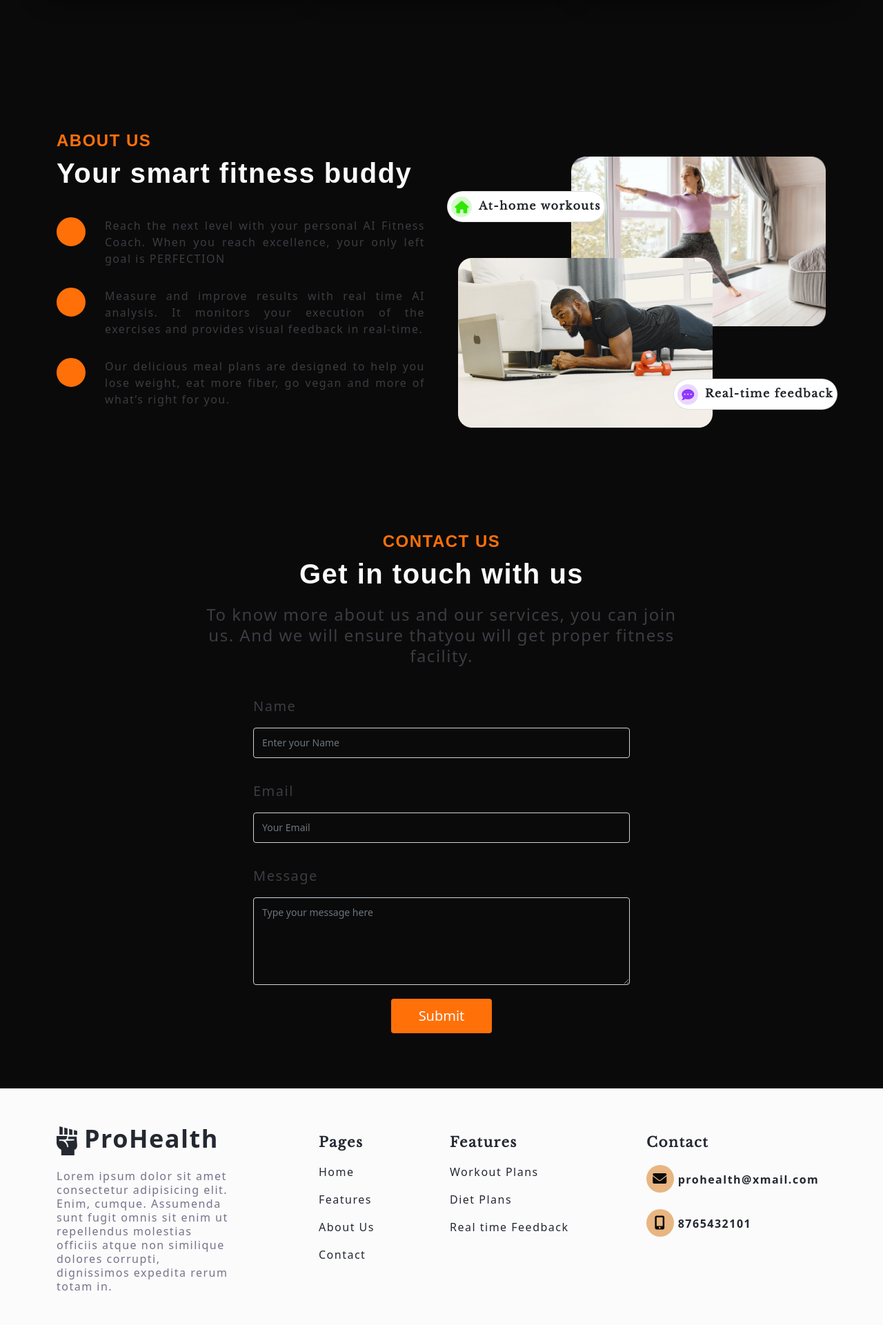
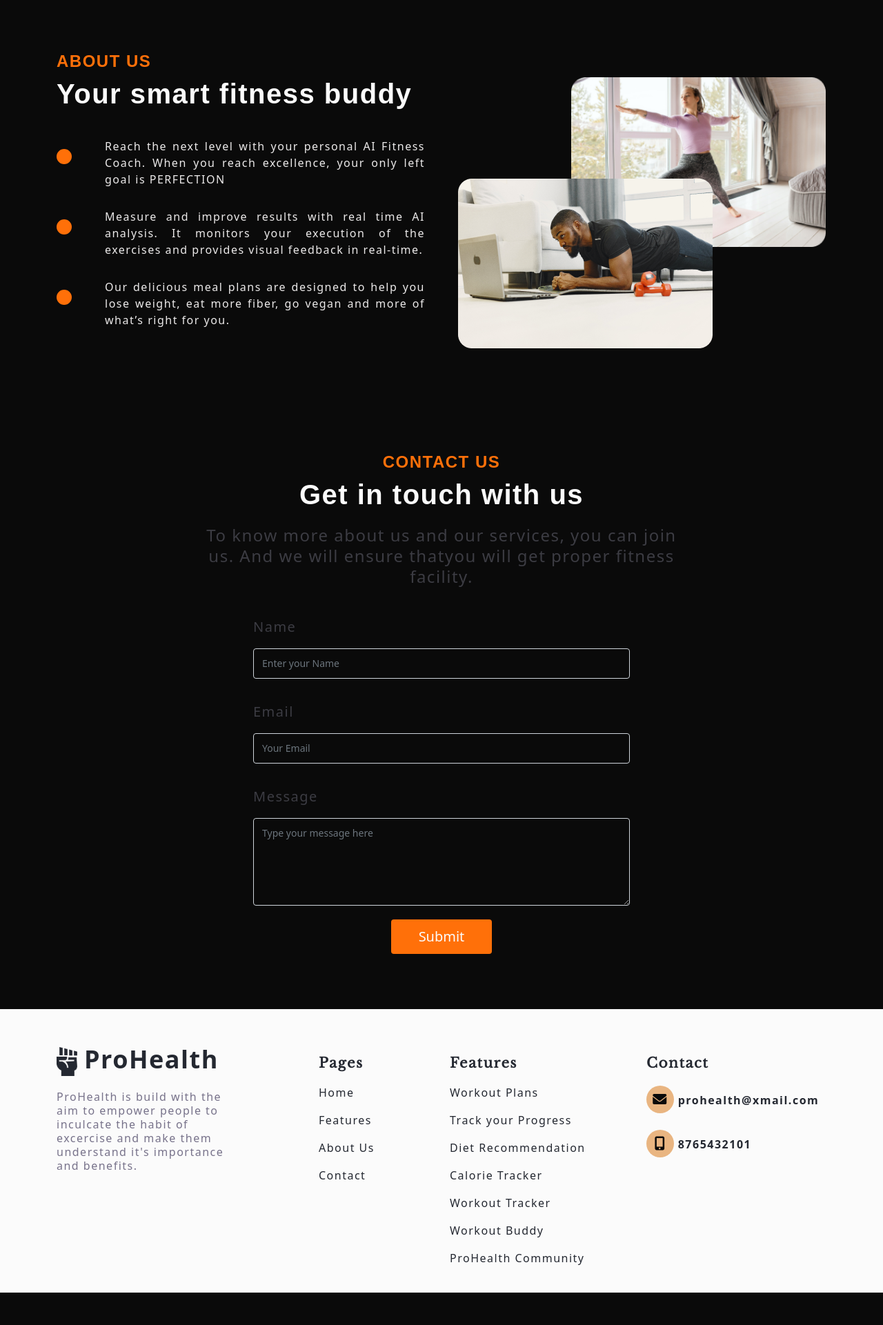
Before and after one commit to sneha2909/prohealth, a Django app: page / in a window 1280 px wide. Shown: the part 1182-3103 px from the top of the page at 69% size. After the commit the page ends 3056 px from the top, so only its background shows below. Run offline with Django 3.2, Linux system fonts and the light colour scheme; some libraries are stand-ins or nearby versions.

Commit message:
changes made in homepage

```diff
--- a/webapp/static/webapp/css/style.css
+++ b/webapp/static/webapp/css/style.css
@@ -259,8 +259,8 @@ nav.scrolled  .active{
   display: flex;
   align-items: center;
   justify-content: center;
-  width: 42px;
-  height: 42px;
+  width: 22px;
+  height: 22px;
   border: 2px solid #FF7009;;
   border-radius: 50px;
   background: #FF7009;;
@@ -275,7 +275,7 @@ nav.scrolled  .active{
   margin-left: 70px;
   line-height: 24px;
   font-size: 16px;
-  color: #3C3C43;
+  color: #eceaea;
   text-align: justify;
 }
 
@@ -284,7 +284,7 @@ nav.scrolled  .active{
 	z-index: 1;
   margin-top: -30px;
 }
-.about-image .card.card-1{
+/* .about-image .card.card-1{
   position: absolute;
   top: 50px;
   left: -180px;
@@ -297,7 +297,7 @@ nav.scrolled  .active{
   right: -250px;
   padding: 5px;
   border-radius: 33px;
-}
+} */
 .about-image .icon{
   background: rgba(48, 231, 2, 0.2);
   color: #30E702;
--- a/webapp/templates/webapp/home.html
+++ b/webapp/templates/webapp/home.html
@@ -32,14 +32,45 @@
                     <span class="navbar-toggler-icon"></span>
                     <span class="navbar-toggler-icon"></span>
                 </button>
-                <div class="collapse navbar-collapse" id="navbarSupportedContent">
+                <!-- <div class="collapse navbar-collapse" id="navbarSupportedContent"> -->
                 <ul class="navbar-nav ms-auto">
                     <li class="nav-item">
                         <a class="nav-link active" aria-current="page" href="#hero">Home</a>
                     </li>
                     <li class="nav-item">
+                        <!-- <a class="nav-link" href="#features">Features</a> -->
+                        <button class="navbar-toggler" type="button" data-bs-toggle="collapse"
+                                data-bs-target="#navbarNavDarkDropdown" aria-controls="navbarNavDarkDropdown"
+                                aria-expanded="false" aria-label="Toggle navigation">
+                                <span class="navbar-toggler-icon"></span>
+                            </button>
+                        {% if user.is_authenticated %}
+                        <div class="collapse navbar-collapse" id="navbarNavDarkDropdown">
+                            <ul class="navbar-nav">
+                                <li class="nav-item dropdown">
+                                    <a class="nav-link dropdown-toggle nav-link" href="#" role="button"
+                                        data-bs-toggle="dropdown" aria-expanded="false">
+                                        Features
+                                    </a>
+                                    <ul class="dropdown-menu dropdown-menu-dark">
+                                        <li><a class="dropdown-item" href="#">Workout plan</a></li>
+                                        <li><a class="dropdown-item" href="#">Track your progress</a></li>
+                                        <li><a class="dropdown-item" href="#">Diet Recommendation</a></li>
+                                        <li><a class="dropdown-item" href="#">Calorie Tracker</a></li>
+                                        <li><a class="dropdown-item" href="#">Workout Tracker</a></li>
+                                        <li><a class="dropdown-item" href="#">Workout buddy</a></li>
+                                        <li><a class="dropdown-item" href="#">ProHealth Community</a></li>
+                                    </ul>
+                                </li>
+                            </ul>
+                        </div>
+                        {% elif not user.is_authenticated %}
                         <a class="nav-link" href="#features">Features</a>
+                        {% endif %}
                     </li>
+
+                    <!-- </div> -->
+
                     <li class="nav-item">
                         <a class="nav-link" href="#about-us">About Us</a>
                     </li>
@@ -47,7 +78,16 @@
                         <a class="nav-link" href="#contact">Contact</a>
                     </li>
                     <li class="nav-item">
-                            <a class="nav-link" href="{% url 'loginregister' %}">Register</a>
+                        <!-- <a class="nav-link" href="{% url 'loginregister' %}">Register/Login</a> -->
+                        {% if user.is_authenticated %}
+                        <a class="nav-link" href="{% url 'logout' %}" style="text-decoration: none !important;">
+                            Logout
+                        </a>
+                        {% elif not user.is_authenticated %}
+                        <a class="nav-link" href="{% url 'loginregister' %}" style="text-decoration: none !important;">
+                            Login/Register
+                        </a>
+                        {% endif %}
                     </li>
                 </ul>
             </div>
@@ -62,7 +102,11 @@
             <div class="row px-5">
                 <div class="col-lg-7 d-lg-flex flex-lg-column justify-content-center  order-2 order-lg-1"
                     data-aos="fade-up">
-                    <div style="z-index: 999; margin-top: 24vh;" >
+                    <div style="z-index: 999;">
+                        {% if user.is_authenticated %}
+                        <h1>Hello <span style="text-transform: uppercase !important;">{{user.name}}</span>,</h1>
+                        {% endif %}
+
                         <h1>Be <span>better</span> everyday</h1>
                         <p>Get your perfect workout. Stay fit physically and mentally anytime, anywhere with ProHealth
                         </p>
@@ -72,12 +116,13 @@
                             <!-- <a class="banner_btn ms-3" href="#"
                                 style="background: transparent; border: 1px solid #FBFBFB;">Book a Class</a> -->
                         </div>
-                        <a href="#features" class="scroll-down  d-flex align-items-center justify-content-center mt-5" address="true"><i class="fas fa-arrow-down"></i></a>
+                        <a href="#features" class="scroll-down  d-flex align-items-center justify-content-center mt-5"
+                            address="true"><i class="fas fa-arrow-down"></i></a>
 
                     </div>
                 </div>
                 <div class="col-lg-5 d-lg-flex flex-lg-column order-1  hero-img" data-aos="fade-up">
-                    <img src="{% static 'webapp/img/home-bg.png'%}" class="img-fluid" alt="" style="margin-top: 88px;">
+                    <img src="{% static 'webapp/img/home.png'%}" class="img-fluid" alt="" style="margin-top: 88px;">
                 </div>
 
             </div>
@@ -100,6 +145,7 @@
                         <h4>Workout Plans</h4>
                         <hr>
                         <p>Get personalised workouts based on your goals! </p>
+                        <!-- <p><a href="{% url 'index' %}" style="text-decoration: none !important;"><u>Learn More</u></a></p> -->
                     </div>
                 </div>
                 <div class="col-lg-4 col-md-6 d-flex align-items-stretch">
@@ -137,18 +183,21 @@
                 <div class="col-lg-6">
                     <div class="content">
                         <div class="icon-box">
-                            <div class="icon"><i class=""></i></div>
-                            <p class="description">Reach the next level with your personal AI Fitness Coach. When you reach excellence, your only left goal is PERFECTION</p>
+                            <div class="icon" style="margin-top: 2vh;"><i class=""></i></div>
+                            <p class="description">Reach the next level with your personal AI Fitness Coach. When you
+                                reach excellence, your only left goal is PERFECTION</p>
                         </div>
 
                         <div class="icon-box">
-                            <div class="icon"><i class=""></i></div>
-                            <p class="description">Measure and improve results with real time AI analysis. It monitors your execution of the exercises and provides visual feedback in real-time.</p>
+                            <div class="icon" style="margin-top: 2vh;"><i class=""></i></div>
+                            <p class="description">Measure and improve results with real time AI analysis. It monitors
+                                your execution of the exercises and provides visual feedback in real-time.</p>
                         </div>
 
                         <div class="icon-box">
-                            <div class="icon"><i class=""></i></div>
-                            <p class="description">Our delicious meal plans are designed to help you lose weight, eat more fiber, go vegan and more of what’s right for you.</p>
+                            <div class="icon" style="margin-top: 2vh;"><i class=""></i></div>
+                            <p class="description">Our delicious meal plans are designed to help you lose weight, eat
+                                more fiber, go vegan and more of what’s right for you.</p>
                         </div>
                     </div>
                 </div>
@@ -157,18 +206,18 @@
                         <div class="image-box clearfix">
                             <figure class="image">
                                 <img src="{% static 'webapp/img/about-us_1.png'%}" alt="">
-                                <div class="card card-1">
+                                <!-- <div class="card card-1">
                                     <div class="d-flex justify-content-center align-items-center">
                                         <div class="icon">
                                             <i class="fas fa-home"></i>
                                         </div>
                                         <h4>At-home workouts</h4>
                                     </div>
-                                </div>
+                                </div> -->
                             </figure>
                             <figure class="image">
                                 <img src="{% static 'webapp/img/about-us_2.png'%}" alt="">
-                                <div class="card card-2">
+                                <!-- <div class="card card-2">
                                     <div class="d-flex justify-content-center align-items-center">
                                         <div class="icon" style=" background: rgba(143, 55, 255, 0.2);;
                                         color: #8F37FF;">
@@ -176,7 +225,7 @@
                                         </div>
                                         <h4>Real-time feedback</h4>
                                     </div>
-                                </div>
+                                </div> -->
                             </figure>
                         </div>
                     </div>
@@ -227,10 +276,9 @@
             <div class="container">
                 <div class="row">
                     <div class="col-xl-3 col-md-6 footer-contact">
-                        <a href="{% url 'home' %}"><img src="{% static 'webapp/img/footer-logo.png'%}" class="footer-image">ProHealth</a>
-                        <p>Lorem ipsum dolor sit amet consectetur adipisicing elit. Enim, cumque. Assumenda sunt fugit
-                            omnis sit enim ut repellendus molestias officiis atque non similique dolores corrupti,
-                            dignissimos expedita rerum totam in.</p>
+                        <a href="{% url 'home' %}"><img src="{% static 'webapp/img/footer-logo.png'%}"
+                                class="footer-image">ProHealth</a>
+                        <p>ProHealth is build with the aim to empower people to inculcate the habit of excercise and make them understand it's importance and benefits.</p>
                     </div>
 
                     <div class="col-xl-2 offset-xl-1 col-md-6 footer-links">
@@ -247,8 +295,12 @@
                         <h4>Features</h4>
                         <ul>
                             <li><a href="#">Workout Plans</a></li>
-                            <li><a href="#">Diet Plans</a></li>
-                            <li><a href="#">Real time Feedback</a></li>
+                            <li><a href="#">Track your Progress</a></li>
+                            <li><a href="#">Diet Recommendation</a></li>
+                            <li><a href="#">Calorie Tracker</a></li>
+                            <li><a href="#">Workout Tracker</a></li>
+                            <li><a href="#">Workout Buddy</a></li>
+                            <li><a href="#">ProHealth Community</a></li>
                         </ul>
                     </div>
 
--- a/webapp/views.py
+++ b/webapp/views.py
@@ -9,6 +9,7 @@ def home(request):
 
 
 def loginregister(request):
+    logout(request)
     if request.method == 'POST':
         form = request.POST.get('type')
         print(form)
@@ -33,6 +34,7 @@ def loginregister(request):
             passw = request.POST.get('password')
             user = authenticate(request, username=username, password=passw)
             if user is not None:
+                login(request,user)
                 return redirect('home')
             else:
                 return render(request, 'webapp/loginregister.html', {'message': 'Username or password is incorrect'})
@@ -57,6 +59,14 @@ def user_details(request):
 	# 	return redirect('school-feed', request.user.student.school.user.slug)
     # return redirect(request, 'home',request.user.slug)
 
+def home(request):
+	if request.user.is_authenticated:
+		print("User is logged in :)")
+		print(f"Username --> {request.user.username}")
+	else:
+		print("User is not logged in :(")
+	return render(request,'webapp/home.html',{'user':request.user})
+
 def logout_view(request):
 	logout(request)
 	return redirect('home')
```
Also changed, not shown: db.sqlite3, webapp/static/webapp/img/home-bg2.png (added). Lines whose indentation alone changed are shown as unchanged.
